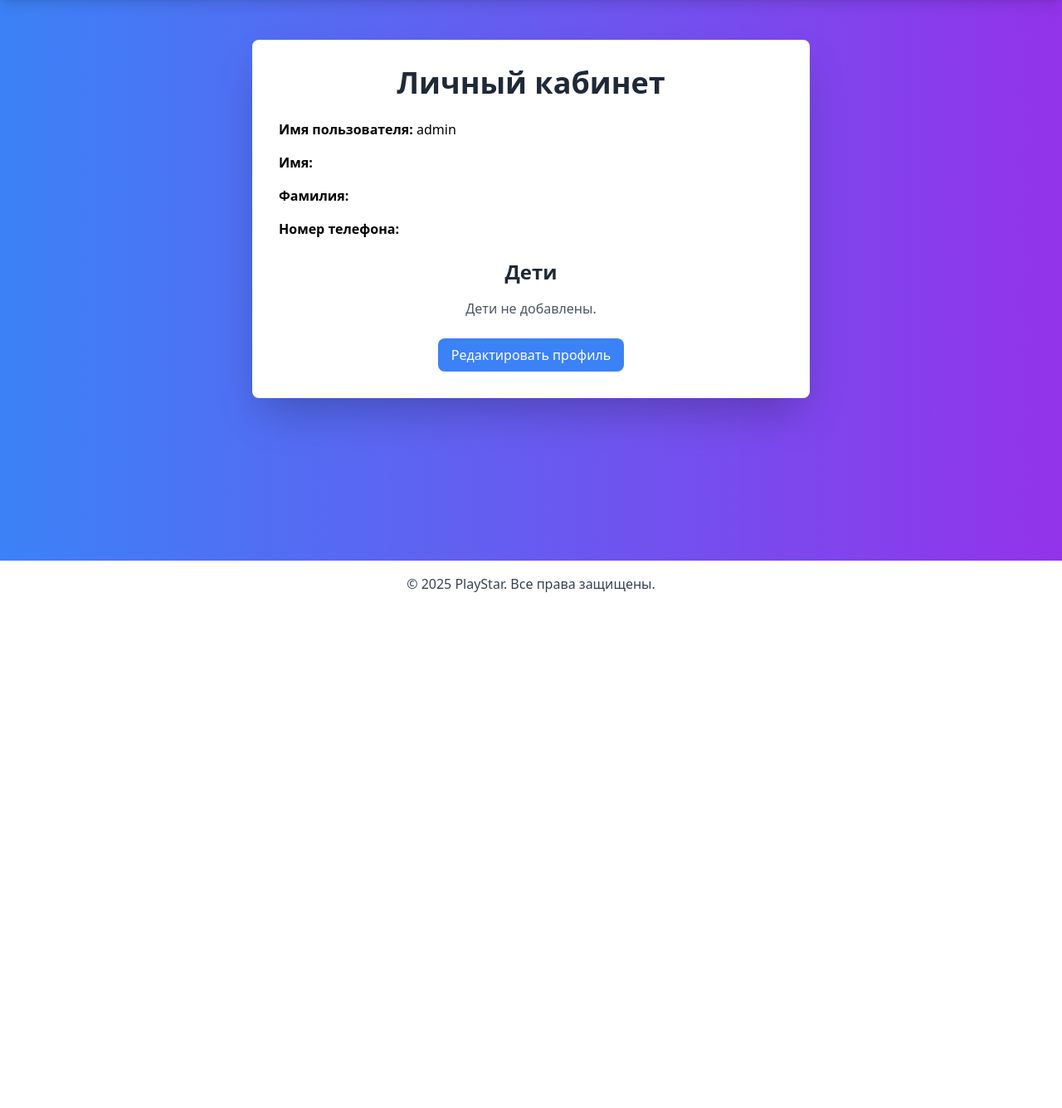
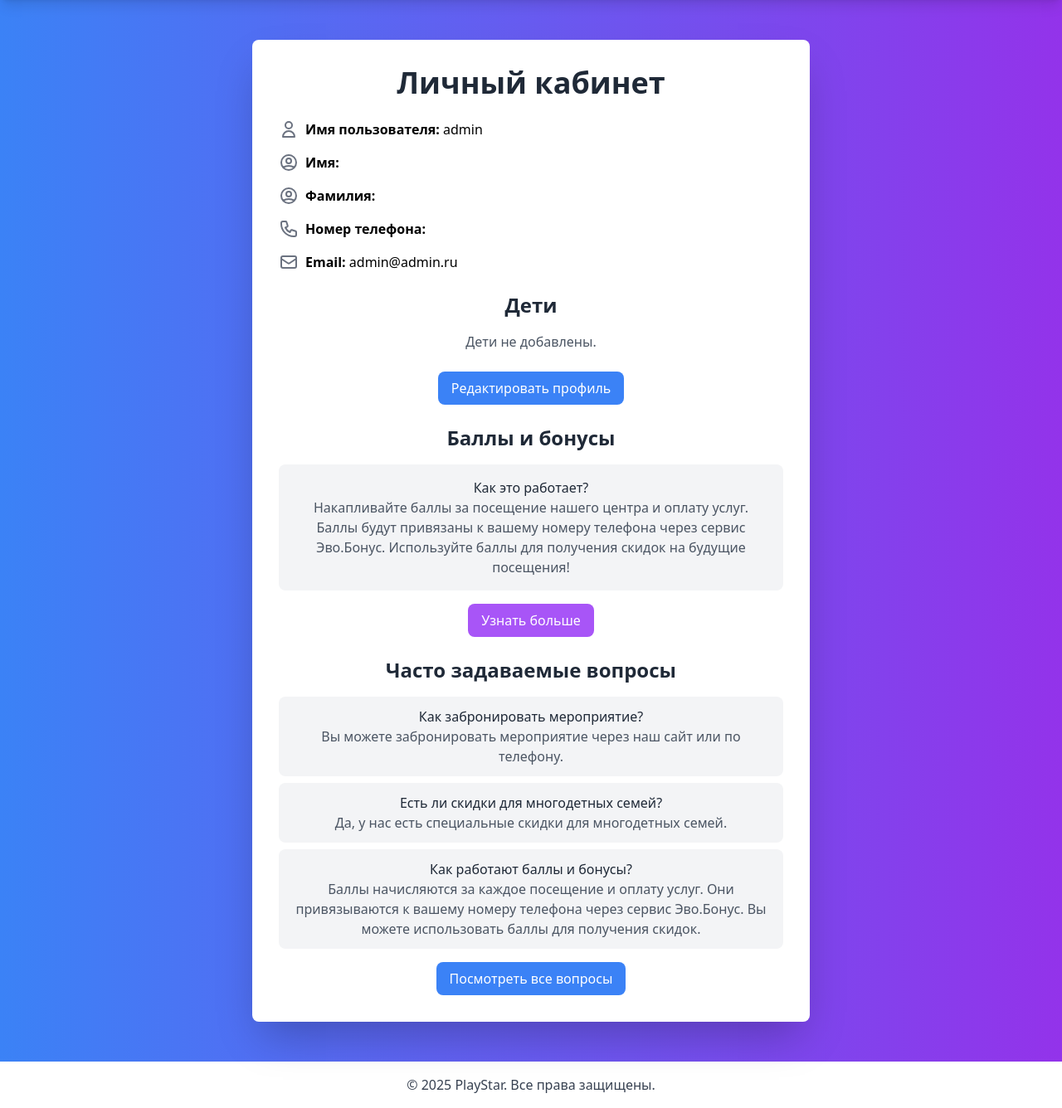
Before and after one commit to sal1hov/PlayStarProject, a Django app: page /accounts/profile/ in a window 1280 px wide. Shown: the part 68-1404 px from the top of the page at 83% size. Before the commit the page ends 782 px from the top, so only its background shows below. Run offline with Django 5.2, Linux system fonts and the light colour scheme; a user stored in the database is signed in; data comes from the database, SQL or seed files in the repository; some libraries are stand-ins or nearby versions.

Commit message:
Обновление шаблона profile.html

```diff
--- a/Project/accounts/templates/accounts/profile.html
+++ b/Project/accounts/templates/accounts/profile.html
@@ -16,11 +16,48 @@
     {% endif %}
 
     <h2 class="text-4xl font-bold text-gray-800 mb-6">Личный кабинет</h2>
+
+    <!-- Поля профиля с иконками -->
     <div class="space-y-4 text-left">
+        <!-- Имя пользователя -->
+        <div class="flex items-center space-x-2">
+            <svg class="w-6 h-6 text-gray-500" fill="none" stroke="currentColor" viewBox="0 0 24 24">
+                <path stroke-linecap="round" stroke-linejoin="round" stroke-width="2" d="M16 7a4 4 0 11-8 0 4 4 0 018 0zM12 14a7 7 0 00-7 7h14a7 7 0 00-7-7z"></path>
+            </svg>
             <p><strong>Имя пользователя:</strong> {{ user.username }}</p>
+        </div>
+
+        <!-- Имя -->
+        <div class="flex items-center space-x-2">
+            <svg class="w-6 h-6 text-gray-500" fill="none" stroke="currentColor" viewBox="0 0 24 24">
+                <path stroke-linecap="round" stroke-linejoin="round" stroke-width="2" d="M5.121 17.804A13.937 13.937 0 0112 16c2.5 0 4.847.655 6.879 1.804M15 10a3 3 0 11-6 0 3 3 0 016 0zm6 2a9 9 0 11-18 0 9 9 0 0118 0z"></path>
+            </svg>
             <p><strong>Имя:</strong> {{ user.first_name }}</p>
+        </div>
+
+        <!-- Фамилия -->
+        <div class="flex items-center space-x-2">
+            <svg class="w-6 h-6 text-gray-500" fill="none" stroke="currentColor" viewBox="0 0 24 24">
+                <path stroke-linecap="round" stroke-linejoin="round" stroke-width="2" d="M5.121 17.804A13.937 13.937 0 0112 16c2.5 0 4.847.655 6.879 1.804M15 10a3 3 0 11-6 0 3 3 0 016 0zm6 2a9 9 0 11-18 0 9 9 0 0118 0z"></path>
+            </svg>
             <p><strong>Фамилия:</strong> {{ user.last_name }}</p>
+        </div>
+
+        <!-- Номер телефона -->
+        <div class="flex items-center space-x-2">
+            <svg class="w-6 h-6 text-gray-500" fill="none" stroke="currentColor" viewBox="0 0 24 24">
+                <path stroke-linecap="round" stroke-linejoin="round" stroke-width="2" d="M3 5a2 2 0 012-2h3.28a1 1 0 01.948.684l1.498 4.493a1 1 0 01-.502 1.21l-2.257 1.13a11.042 11.042 0 005.516 5.516l1.13-2.257a1 1 0 011.21-.502l4.493 1.498a1 1 0 01.684.949V19a2 2 0 01-2 2h-1C9.716 21 3 14.284 3 6V5z"></path>
+            </svg>
             <p><strong>Номер телефона:</strong> {{ user.phone_number }}</p>
+        </div>
+
+        <!-- Email -->
+        <div class="flex items-center space-x-2">
+            <svg class="w-6 h-6 text-gray-500" fill="none" stroke="currentColor" viewBox="0 0 24 24">
+                <path stroke-linecap="round" stroke-linejoin="round" stroke-width="2" d="M3 8l7.89 5.26a2 2 0 002.22 0L21 8M5 19h14a2 2 0 002-2V7a2 2 0 00-2-2H5a2 2 0 00-2 2v10a2 2 0 002 2z"></path>
+            </svg>
+            <p><strong>Email:</strong> {{ user.email }}</p>
+        </div>
     </div>
 
     <!-- Список детей -->
@@ -49,9 +86,51 @@
         {% endif %}
     </div>
 
-    <!-- Кнопка для редактирования профиля -->
-    <a href="{% url 'profile_edit' %}" class="mt-6 inline-block bg-blue-500 text-white py-2 px-4 rounded-lg hover:bg-blue-600 transition duration-300">
+    <!-- Кнопки для действий -->
+    <div class="mt-6 space-x-4">
+        <a href="{% url 'profile_edit' %}" class="inline-block bg-blue-500 text-white py-2 px-4 rounded-lg hover:bg-blue-600 transition duration-300">
             Редактировать профиль
         </a>
     </div>
+
+    <!-- Баллы и бонусы -->
+    <div class="mt-6">
+        <h3 class="text-2xl font-bold text-gray-800 mb-4">Баллы и бонусы</h3>
+        <div class="bg-gray-100 p-4 rounded-lg">
+            <p class="text-gray-800 font-medium">Как это работает?</p>
+            <p class="text-gray-600">
+                Накапливайте баллы за посещение нашего центра и оплату услуг. Баллы будут привязаны к вашему номеру телефона через сервис Эво.Бонус.
+                Используйте баллы для получения скидок на будущие посещения!
+            </p>
+        </div>
+        <a href="#" class="inline-block mt-4 bg-purple-500 text-white py-2 px-4 rounded-lg hover:bg-purple-600 transition duration-300">
+            Узнать больше
+        </a>
+    </div>
+
+    <!-- Часто задаваемые вопросы -->
+    <div class="mt-6">
+        <h3 class="text-2xl font-bold text-gray-800 mb-4">Часто задаваемые вопросы</h3>
+        <ul class="space-y-2">
+            <li class="bg-gray-100 p-3 rounded-lg">
+                <p class="text-gray-800 font-medium">Как забронировать мероприятие?</p>
+                <p class="text-gray-600">Вы можете забронировать мероприятие через наш сайт или по телефону.</p>
+            </li>
+            <li class="bg-gray-100 p-3 rounded-lg">
+                <p class="text-gray-800 font-medium">Есть ли скидки для многодетных семей?</p>
+                <p class="text-gray-600">Да, у нас есть специальные скидки для многодетных семей.</p>
+            </li>
+            <li class="bg-gray-100 p-3 rounded-lg">
+                <p class="text-gray-800 font-medium">Как работают баллы и бонусы?</p>
+                <p class="text-gray-600">
+                    Баллы начисляются за каждое посещение и оплату услуг. Они привязываются к вашему номеру телефона через сервис Эво.Бонус.
+                    Вы можете использовать баллы для получения скидок.
+                </p>
+            </li>
+        </ul>
+        <a href="#" class="inline-block mt-4 bg-blue-500 text-white py-2 px-4 rounded-lg hover:bg-blue-600 transition duration-300">
+            Посмотреть все вопросы
+        </a>
+    </div>
+</div>
 {% endblock %}
```
Lines whose indentation alone changed are shown as unchanged.
